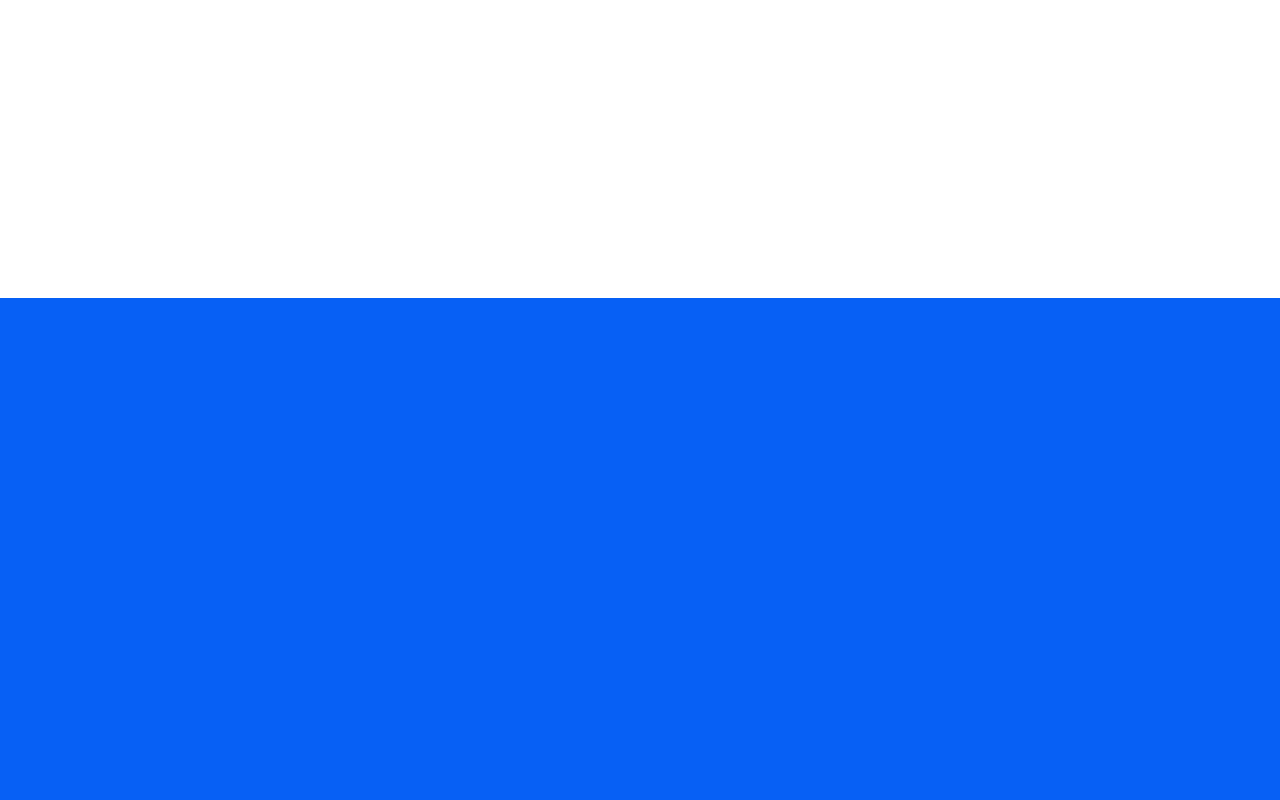
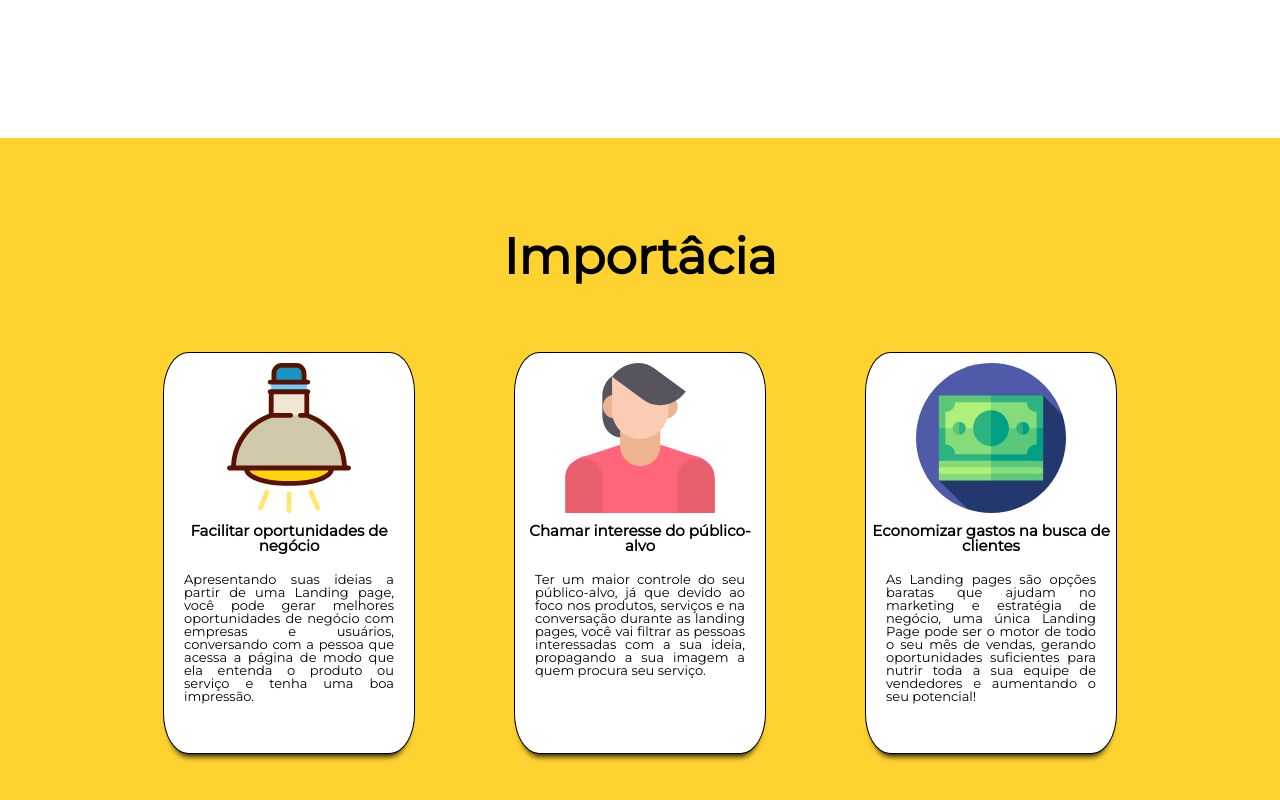
Before and after one commit to MatheusNunes02/LandingPage, a plain HTML site: page index.html in a window 1280 px wide. Shown: the part 1198-1998 px from the top of the page. Before the commit the page ends 1496 px from the top, so only its background shows below. Drawn offline with Linux system fonts and the light colour scheme.

Commit message:
importância

```diff
--- a/css/styles.css
+++ b/css/styles.css
@@ -92,26 +92,24 @@ body{
 }
 
 #landingPage {
-    height: 100vh;
     background-color: white;
     display: flex;
     justify-content: center;
     align-items: center;
 }
 
-.bigBox{
+.box{
     display: flex;
     flex-direction: column;
     justify-content: center;
     align-items: center;
     width: 70%;
-
-    height: 50vh;
+    height: 80vh;
 }
 
 .title{
     text-align: center;
-    width: 50%;
+    width: 80%;
     font-size: 50px;
     margin-bottom: 30px;
     font-weight: bolder;
@@ -120,9 +118,77 @@ body{
 }
 
 .text{
-    width: 50%;
+    width: 90%;
     text-align: justify;
 }
+
+#importancia{
+    display: flex;
+    flex-direction: column;
+    width: 100%;
+    background-color: #fed330;
+    align-items: center;
+    padding-top: 5%;
+}
+
+.title2{
+    text-align: center;
+    width: 50%;
+    font-size: 50px;
+    margin-bottom: 30px;
+    font-weight: bolder;
+    padding-bottom: 30px;
+    margin-top: 30px;
+}
+.cards{
+    width: 90%;
+    display: flex;
+    flex-direction: row;
+    align-items: center;
+    justify-content: space-evenly;
+    flex-wrap: wrap;
+    align-content: center;
+    margin-bottom: 100px;
+}
+
+.card{
+    width: 250px;
+    height: 400px;
+    background-color: white;
+    border-radius: 10%;
+    margin-top: 10px;
+    margin-bottom: 10px;
+    box-shadow: 0 8px 6px -6px black;
+    border: 1px solid black;
+}
+
+.card-img{
+    width: 250px;
+    height: 150px;
+    margin-top: 10px;
+}
+.icon-card{
+    width: 100%;
+    height: 100%;
+}
+
+.card-title{
+    margin-top: 10px;
+    font-size: 15px;
+    text-align: center;
+    font-weight: bolder;
+    margin-top: 10px
+}
+
+.card-text{
+    font-size: 13px;
+    text-align: justify;
+    padding: 20px;
+}
+
+
+
+
 
 
 
@@ -151,4 +217,16 @@ body{
         font-size: 50px;
     }
 
+    .box{
+        width: 100%;
+    }
+
+    .title{
+       width: 90%;
+    }
+
+    .text{
+        width: 90%;
+    }
+
 }
--- a/index.html
+++ b/index.html
@@ -17,7 +17,7 @@
             <div id="header-ul">
                 <div class="header-item"><a class="headerLink" href="#">Início</a></div>
                 <div class="header-item"><a class="headerLink" href="#landingPage">Landing Page</a></div>
-                <div class="header-item"><a class="headerLink" href="#">Importância</a></div>
+                <div class="header-item"><a class="headerLink" href="#importancia">Importância</a></div>
                 <div class="header-item"><a class="headerLink" href="#">Elementos</a></div>
             </div>
         </div>
@@ -32,9 +32,43 @@
                 </div>
             </div>
             <div id="landingPage">
-                <div class="bigBox">
+                <div class="box">
                         <div class="title">Landing Page</div>
                         <div class="text">É uma página que possui todos os elementos voltados à conversão do visitante em Lead, oportunidade ou cliente. Também conhecidas como páginas de aterrissagem ou páginas de conversão, as Landing Pages são muito usadas em campanhas de Marketing Digital, pois costumam ter altas taxas de conversão.</div>
+                </div>
+            </div>
+            <div id="importancia">
+                <div class="title2">
+                    Importâcia
+                </div>
+                <div class="cards">
+                    <div class="card">
+                        <div class="card-img"><img class="icon-card" src="img/lamp-svgrepo-com.svg"></div>
+                        <div class="card-title">Facilitar oportunidades de negócio</div>
+                        <div class="card-text">Apresentando suas ideias a partir de uma
+                            Landing page, você pode gerar melhores oportunidades de negócio
+                            com empresas e usuários, conversando com a pessoa que acessa a página
+                            de modo que ela entenda o produto ou serviço e tenha uma boa impressão.
+                        </div>
+                    </div>
+                    <div class="card">
+                        <div class="card-img"><img class="icon-card" src="img/man-people-svgrepo-com.svg"></div>
+                        <div class="card-title">Chamar interesse do público-alvo</div>
+                        <div class="card-text">Ter um maior controle do seu público-alvo, já que devido ao foco
+                            nos produtos, serviços e na conversação durante as landing pages, você vai filtrar
+                            as pessoas interessadas com a sua ideia, propagando a sua imagem a quem procura seu serviço.
+                        </div>
+                    </div>
+                    <div class="card">
+                        <div class="card-img"><img class="icon-card" src="img/money-svgrepo-com.svg"></div>
+                        <div class="card-title">Economizar gastos na busca de clientes</div>
+                        <div class="card-text"> As Landing pages são opções baratas que ajudam no marketing e estratégia
+                            de negócio, uma única Landing Page pode ser o motor de todo o seu mês de vendas,
+                            gerando oportunidades suficientes para nutrir toda a sua equipe de vendedores
+                            e aumentando o seu potencial!
+                        </div>
+                    </div>
+
                 </div>
             </div>
         </div>
```
Also changed, not shown: img/lamp-svgrepo-com.svg (added), img/man-people-svgrepo-com.svg (added), img/money-svgrepo-com.svg (added).
